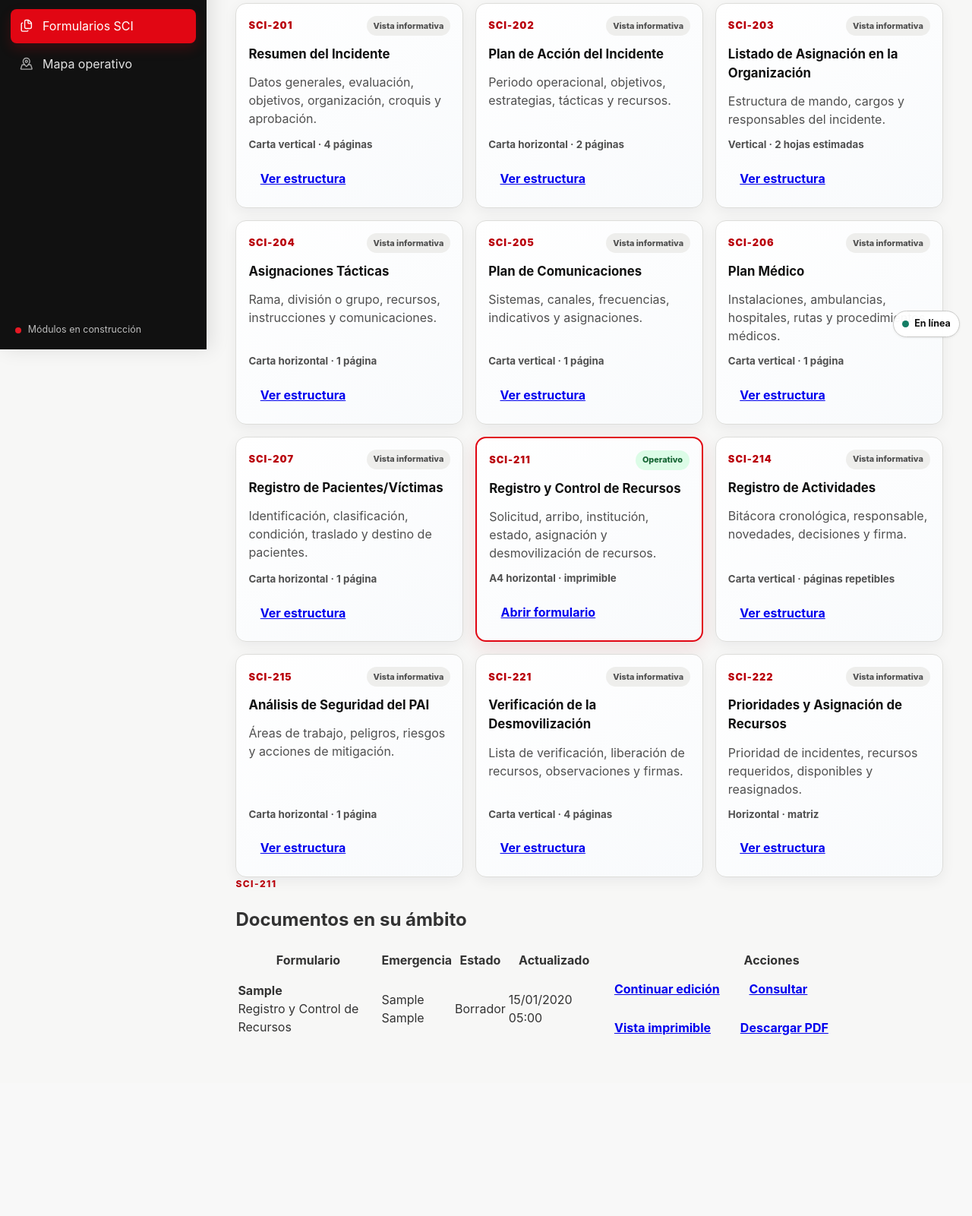
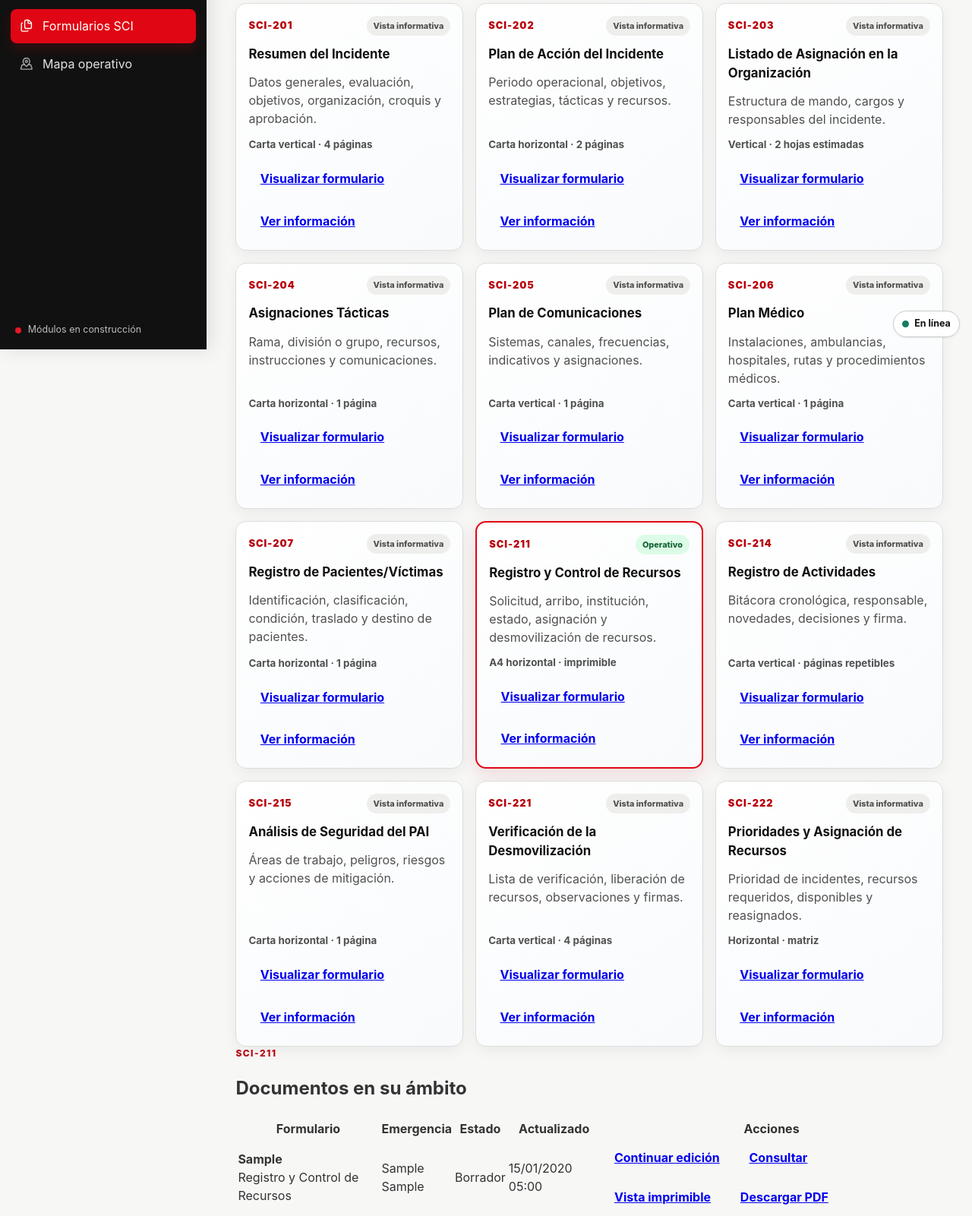
Before and after one commit to Adrian2004-jamv/Bomberos, a Django app: page /emergencias/formularios-sci/211/ in a window 1280 px wide. Shown: the part 340-1941 px from the top of the page at 76% size. Before the commit the page ends 1703 px from the top, so only its background shows below. Run offline with Django 5.2, Linux system fonts and the light colour scheme; a user stored in the database is signed in; tables that the repository leaves empty hold one stand-in row (values such as "Sample post"); parts of the project's set-up code (start-up, migrations or seed data) failed here and were passed over.

Commit message:
feat: visualizar todos los formularios sci por emergencia

```diff
--- a/emergencias/urls.py
+++ b/emergencias/urls.py
@@ -9,6 +9,7 @@ urlpatterns = [
     path("crear/", views.crear, name="crear"),
     path("formularios-sci/211/", views.sci211_lista, name="sci211_lista"),
     path("formularios-sci/catalogo/<str:codigo>/", views.formulario_sci_catalogo_detalle, name="sci_catalogo_detalle"),
+    path("formularios-sci/<str:codigo>/emergencia/<int:emergencia_pk>/visualizar/", views.formulario_sci_visualizar, name="sci_visualizar"),
     path("formularios-sci/211/<int:pk>/", views.sci211_detalle, name="sci211_detalle"),
     path("formularios-sci/211/<int:pk>/editar/", views.sci211_editar, name="sci211_editar"),
     path("formularios-sci/211/<int:pk>/finalizar/", views.sci211_finalizar, name="sci211_finalizar"),
--- a/emergencias/views.py
+++ b/emergencias/views.py
@@ -88,6 +88,7 @@ def detalle(request, pk):
         "puede_transmitir_gps": puede_gestionar_emergencias(request.user),
         "sci211": getattr(emergencia, "formulario_sci_211", None),
         "puede_editar_sci": puede_editar_sci(request.user, emergencia),
+        "catalogo_sci": CATALOGO_FORMULARIOS_SCI,
     })
 
 
@@ -97,6 +98,11 @@ def _formularios_sci_permitidos(usuario):
     ).select_related("emergencia", "creado_por", "modificado_por", "finalizado_por")
 
 
+def _emergencia_para_visualizar(usuario):
+    emergencias = _emergencias_permitidas(usuario)
+    return emergencias.filter(codigo="EM-SCI-001").first() or emergencias.order_by("pk").first()
+
+
 @login_required
 def sci211_lista(request):
     if not puede_consultar_emergencias(request.user):
@@ -104,6 +110,7 @@ def sci211_lista(request):
     return render(request, "emergencias/sci211/lista.html", {
         "formularios": _formularios_sci_permitidos(request.user),
         "catalogo_sci": CATALOGO_FORMULARIOS_SCI,
+        "emergencia_visualizacion": _emergencia_para_visualizar(request.user),
     })
 
 
@@ -119,6 +126,29 @@ def formulario_sci_catalogo_detalle(request, codigo):
         raise Http404
     return render(request, "emergencias/sci211/catalogo_detalle.html", {
         "formulario_catalogo": formulario_catalogo,
+        "emergencia_visualizacion": _emergencia_para_visualizar(request.user),
+    })
+
+
+@login_required
+def formulario_sci_visualizar(request, codigo, emergencia_pk):
+    if not puede_consultar_emergencias(request.user):
+        raise PermissionDenied
+    emergencia = get_object_or_404(_emergencias_permitidas(request.user), pk=emergencia_pk)
+    formulario_catalogo = next(
+        (formulario for formulario in CATALOGO_FORMULARIOS_SCI if formulario["codigo"] == codigo),
+        None,
+    )
+    if formulario_catalogo is None:
+        raise Http404
+    if codigo == "211":
+        formulario = FormularioSCI211.objects.filter(emergencia=emergencia).first()
+        if formulario:
+            return redirect("emergencias:sci211_imprimir", pk=formulario.pk)
+    return render(request, "emergencias/sci_preview.html", {
+        "emergencia": emergencia,
+        "formulario_catalogo": formulario_catalogo,
+        "filas": range(8),
     })
 
 
--- a/templates/emergencias/detalle.html
+++ b/templates/emergencias/detalle.html
@@ -26,6 +26,7 @@
     {% elif sci211 %}<div class="button-group"><a class="button button--primary" href="{% url 'emergencias:sci211_detalle' sci211.pk %}">Consultar SCI-211</a><a class="button" href="{% url 'emergencias:sci211_pdf' sci211.pk %}">Descargar PDF</a></div>
     {% elif puede_editar_sci %}<form method="post" action="{% url 'emergencias:sci211_crear' emergencia.pk %}">{% csrf_token %}<button class="button button--primary" type="submit">Abrir formulario oficial SCI-211</button></form>{% endif %}</div>
     <p><strong>SCI-211 - Registro y Control de Recursos.</strong> {% if sci211 %}Estado: {{ sci211.get_estado_display }}. Actualizado: {{ sci211.fecha_actualizacion|date:"d/m/Y H:i" }}.{% else %}Todavía no se ha creado para esta emergencia.{% endif %}</p>
+    <div class="button-group">{% for item in catalogo_sci %}<a class="button{% if item.codigo == '211' %} button--primary{% endif %}" href="{% url 'emergencias:sci_visualizar' item.codigo emergencia.pk %}">SCI-{{ item.codigo }}</a>{% endfor %}</div>
 </section>
 <section class="panel">
     <div class="panel__heading"><div><p class="eyebrow">Unidades</p><h2>Despliegues asociados</h2></div></div>
--- a/templates/emergencias/sci211/catalogo_detalle.html
+++ b/templates/emergencias/sci211/catalogo_detalle.html
@@ -10,7 +10,7 @@
 <section class="panel">
     <div class="panel__heading"><div><p class="eyebrow">Características del documento</p><h2>Vista general</h2></div></div>
     <dl class="detail-grid"><div><dt>Formato</dt><dd>{{ formulario_catalogo.formato }}</dd></div><div><dt>Contenido</dt><dd>{{ formulario_catalogo.estructura }}</dd></div><div><dt>Disponibilidad</dt><dd>{% if formulario_catalogo.implementado %}Edición, consulta e impresión habilitadas{% else %}Referencia habilitada; digitalización pendiente{% endif %}</dd></div></dl>
-    <div class="sci-reference__actions"><a class="button" href="{% url 'emergencias:sci211_lista' %}">Volver al catálogo</a>{% if formulario_catalogo.implementado %}<a class="button button--primary" href="{% url 'emergencias:sci211_lista' %}#documentos-sci211">Ver documentos SCI-211</a>{% endif %}</div>
+    <div class="sci-reference__actions"><a class="button" href="{% url 'emergencias:sci211_lista' %}">Volver al catálogo</a>{% if emergencia_visualizacion %}<a class="button button--primary" href="{% url 'emergencias:sci_visualizar' formulario_catalogo.codigo emergencia_visualizacion.pk %}">Visualizar con emergencia</a>{% endif %}</div>
 </section>
 {% if not formulario_catalogo.implementado %}<section class="sci-notice" role="note"><span data-lucide="info" aria-hidden="true"></span><div><strong>Este formulario todavía no almacena datos.</strong><p>La ficha permite revisar su propósito antes de construir su modelo, validaciones, permisos y versión imprimible respetando el documento oficial.</p></div></section>{% endif %}
 {% endblock %}
--- a/templates/emergencias/sci211/lista.html
+++ b/templates/emergencias/sci211/lista.html
@@ -8,7 +8,7 @@
         {% for item in catalogo_sci %}<article class="sci-catalog-card{% if item.implementado %} sci-catalog-card--ready{% endif %}">
             <header><span>SCI-{{ item.codigo }}</span><span class="sci-status{% if item.implementado %} sci-status--ready{% endif %}">{% if item.implementado %}Operativo{% else %}Vista informativa{% endif %}</span></header>
             <h3>{{ item.nombre }}</h3><p>{{ item.estructura }}</p><small>{{ item.formato }}</small>
-            <a class="button{% if item.implementado %} button--primary{% endif %}" href="{% url 'emergencias:sci_catalogo_detalle' item.codigo %}">{% if item.implementado %}Abrir formulario{% else %}Ver estructura{% endif %}</a>
+            {% if emergencia_visualizacion %}<a class="button button--primary" href="{% url 'emergencias:sci_visualizar' item.codigo emergencia_visualizacion.pk %}">Visualizar formulario</a>{% endif %}<a class="button" href="{% url 'emergencias:sci_catalogo_detalle' item.codigo %}">Ver información</a>
         </article>{% endfor %}
     </div>
 </section>
```
Also changed, not shown: emergencias/test_sci211.py (+11 -0 lines), templates/emergencias/sci_preview.html (added, +16 -0 lines).
